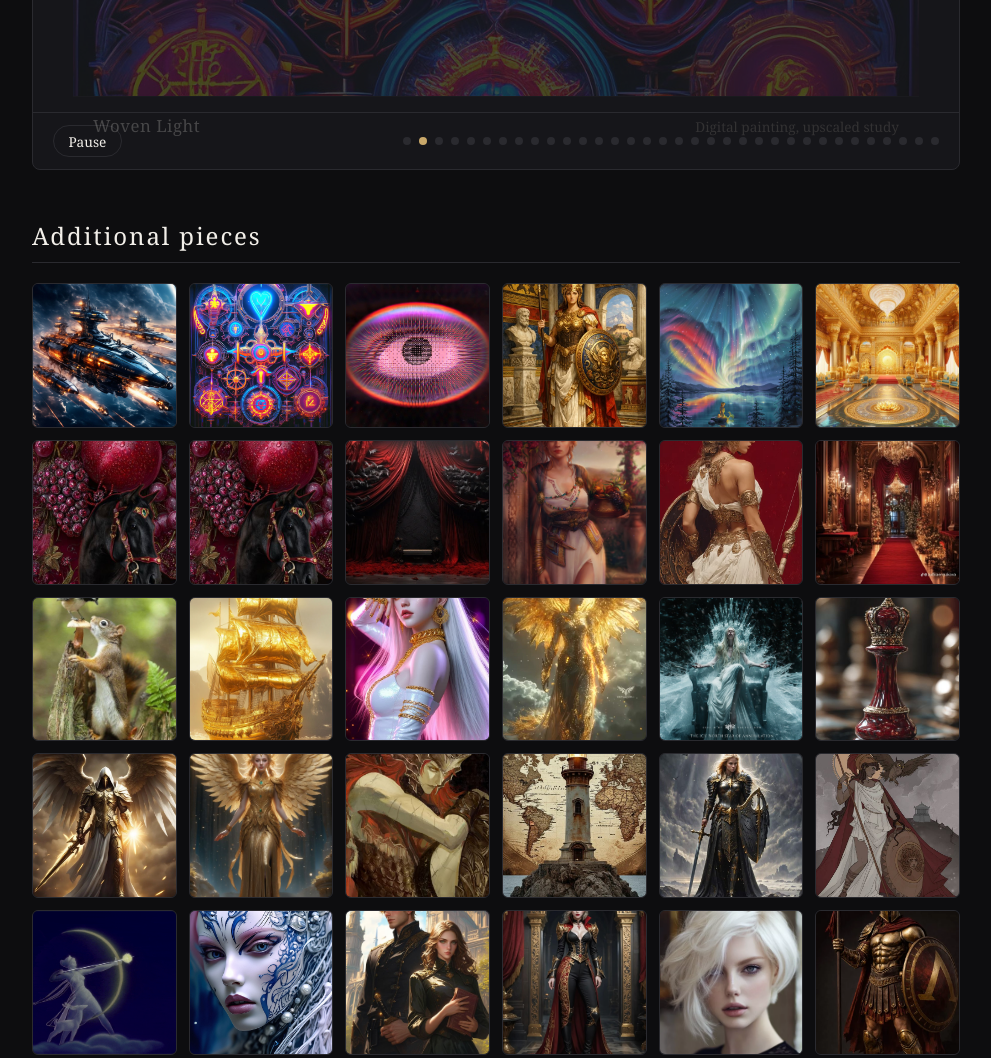
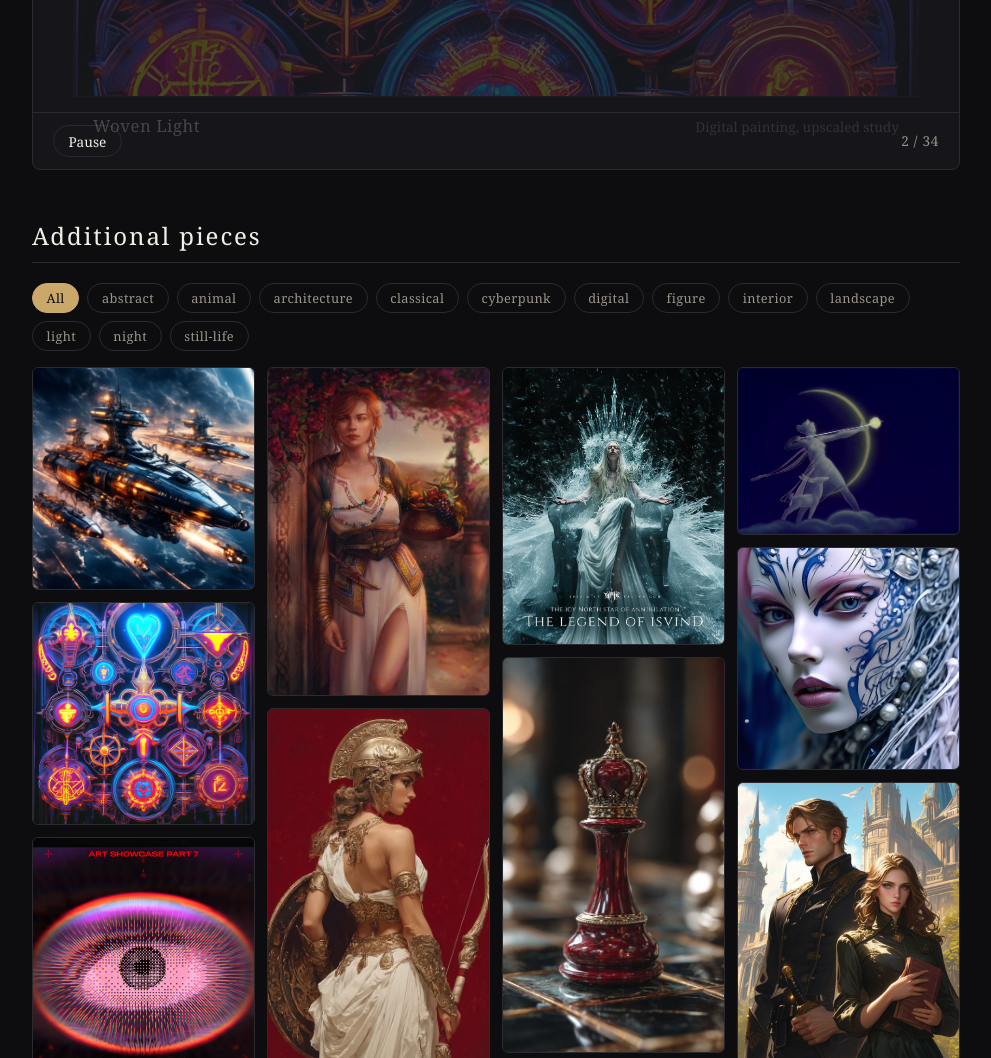
Before and after one commit to AxAxiAxes/urartuhi.com, a plain HTML site: page index.html in a window 1280 px wide. Shown: the part 1760-2818 px from the top of the page, without its empty margins (144-1135 px from the left). Drawn offline with Linux system fonts and the light colour scheme.

Commit message:
Scale gallery UI: masonry grid, tag filtering, scalable slide counter
- Replace the fixed square-crop grid with a Pinterest-style CSS-columns
  masonry layout that preserves each image's natural aspect ratio.
- Add an optional 'tags' field per manifest entry and a generated tag
  filter bar (only shown once at least one entry has tags).
- Past DOT_UI_LIMIT (12) slides, replace the per-slide dot row with a
  plain 'N / total' counter so the slideshow controls stay usable as the
  collection grows; prev/next, keyboard nav, and grid clicks are
  unaffected.
- Tag the 8 pieces with known visual subjects; leave the rest untagged
  (tags is optional and backward compatible).
- Document the scaling approach and its intentional limits (no cookie
  tracking/personalization, no upload backend) in README.

```diff
--- a/index.html
+++ b/index.html
@@ -41,11 +41,13 @@
       <div class="controls">
         <button class="play-pause" id="playPauseBtn" aria-label="Pause slideshow">Pause</button>
         <div class="dots" id="dots" role="tablist" aria-label="Slide selector"></div>
+        <span class="slide-counter" id="slideCounter" hidden></span>
       </div>
     </section>
 
     <section class="gallery-grid" aria-label="All artwork thumbnails">
       <h2>Additional pieces</h2>
+      <div class="tag-filter" id="tagFilter" role="group" aria-label="Filter by tag" hidden></div>
       <div class="grid" id="grid"></div>
     </section>
 
@@ -54,11 +56,14 @@
       <p>
         <strong>An Instant In Eternity</strong> presents <em>The Well Of
         Pure Source, Axpure</em> as the centerpiece of this gallery.
-        Additional slideshow pieces are loaded from
+        Additional pieces are loaded from
         <code>images/manifest.json</code> -- add an image file under
         <code>images/</code> and one matching entry to that manifest to add
         a new piece to the gallery; there is no fixed limit on how many
-        entries it can hold. See the README for the exact format.
+        entries it can hold. The thumbnail grid below is a masonry layout
+        (like Pinterest) that keeps each image's natural proportions, and
+        pieces can be tagged for filtering as the collection grows. See the
+        README for the exact format.
       </p>
     </section>
   </main>
--- a/script.js
+++ b/script.js
@@ -3,7 +3,9 @@
 
   const slidesContainer = document.getElementById("slides");
   const dotsContainer = document.getElementById("dots");
+  const slideCounter = document.getElementById("slideCounter");
   const grid = document.getElementById("grid");
+  const tagFilter = document.getElementById("tagFilter");
   const prevBtn = document.getElementById("prevBtn");
   const nextBtn = document.getElementById("nextBtn");
   const playPauseBtn = document.getElementById("playPauseBtn");
@@ -13,6 +15,10 @@
 
   const AUTO_ADVANCE_MS = 5000;
   const MANIFEST_URL = "images/manifest.json";
+  // Above this many pieces, per-image nav dots stop being usable, so we
+  // switch to a plain "N / total" counter instead. Tag filtering and the
+  // masonry grid have no such limit -- they scale to any collection size.
+  const DOT_UI_LIMIT = 12;
 
   let slides = [];
   let current = 0;
@@ -65,6 +71,15 @@
   }
 
   function buildDots() {
+    if (slides.length > DOT_UI_LIMIT) {
+      // Too many pieces for one dot per slide to stay usable -- show a
+      // simple position counter instead (still fully navigable via the
+      // prev/next arrows, keyboard arrows, and grid thumbnails below).
+      dotsContainer.hidden = true;
+      slideCounter.hidden = false;
+      updateSlideCounter();
+      return;
+    }
     slides.forEach((_slide, index) => {
       const dot = document.createElement("button");
       dot.className = "dot" + (index === 0 ? " active" : "");
@@ -75,10 +90,59 @@
     });
   }
 
+  function updateSlideCounter() {
+    if (!slideCounter.hidden) {
+      slideCounter.textContent = `${current + 1} / ${slides.length}`;
+    }
+  }
+
+  function buildTagFilter(entries) {
+    const tagSet = new Set();
+    entries.forEach((entry) => {
+      (entry.tags || []).forEach((tag) => tagSet.add(String(tag)));
+    });
+    if (tagSet.size === 0) {
+      return;
+    }
+
+    tagFilter.hidden = false;
+
+    function makeButton(label, tag) {
+      const button = document.createElement("button");
+      button.className = "tag-btn" + (tag === null ? " active" : "");
+      button.textContent = label;
+      button.dataset.tag = tag === null ? "" : tag;
+      button.addEventListener("click", () => {
+        tagFilter
+          .querySelectorAll(".tag-btn")
+          .forEach((b) => b.classList.toggle("active", b === button));
+        applyTagFilter(tag);
+      });
+      tagFilter.appendChild(button);
+    }
+
+    makeButton("All", null);
+    Array.from(tagSet)
+      .sort((a, b) => a.localeCompare(b))
+      .forEach((tag) => makeButton(tag, tag));
+  }
+
+  function applyTagFilter(tag) {
+    const thumbs = grid.querySelectorAll(".thumb");
+    thumbs.forEach((thumb) => {
+      const matches = !tag || (thumb.dataset.tags || "").split("|").includes(tag);
+      thumb.hidden = !matches;
+    });
+  }
+
   function buildGrid(entries) {
+    // Masonry layout: each thumbnail keeps the image's natural aspect
+    // ratio (no forced square crop), so the grid scales visually the same
+    // way regardless of whether it holds a handful of pieces or hundreds.
     entries.forEach((entry, index) => {
       const thumb = document.createElement("button");
       thumb.className = "thumb";
+      thumb.dataset.tags = (entry.tags || []).join("|");
       thumb.setAttribute("aria-label", `View ${escapeHtml(entry.title || "artwork")} in slideshow`);
       const img = document.createElement("img");
       img.loading = "lazy";
@@ -92,12 +156,17 @@
 
   function goTo(index, userInitiated) {
     slides[current].classList.remove("active");
-    dotsContainer.children[current].classList.remove("active");
+    if (dotsContainer.children[current]) {
+      dotsContainer.children[current].classList.remove("active");
+    }
 
     current = (index + slides.length) % slides.length;
 
     slides[current].classList.add("active");
-    dotsContainer.children[current].classList.add("active");
+    if (dotsContainer.children[current]) {
+      dotsContainer.children[current].classList.add("active");
+    }
+    updateSlideCounter();
 
     if (userInitiated) {
       restartTimer();
@@ -154,6 +223,7 @@
     slides = Array.from(document.querySelectorAll(".slide"));
 
     buildDots();
+    buildTagFilter(entries);
     buildGrid(entries);
 
     prevBtn.addEventListener("click", prev);
--- a/style.css
+++ b/style.css
@@ -230,6 +230,44 @@ figcaption .meta {
   background: var(--accent);
 }
 
+.slide-counter {
+  color: var(--muted);
+  font-size: 0.85rem;
+  letter-spacing: 0.05em;
+}
+
+/* Tag filter */
+.tag-filter {
+  display: flex;
+  flex-wrap: wrap;
+  gap: 0.5rem;
+  margin: 1rem 0 0;
+}
+
+.tag-btn {
+  background: transparent;
+  border: 1px solid var(--border);
+  color: var(--muted);
+  padding: 0.3rem 0.85rem;
+  border-radius: 999px;
+  cursor: pointer;
+  font-family: inherit;
+  font-size: 0.8rem;
+  letter-spacing: 0.03em;
+}
+
+.tag-btn:hover,
+.tag-btn:focus-visible {
+  border-color: var(--accent);
+  color: var(--ink);
+}
+
+.tag-btn.active {
+  background: var(--accent);
+  border-color: var(--accent);
+  color: var(--bg);
+}
+
 /* Grid of all artwork */
 .gallery-grid {
   margin-top: 3rem;
@@ -244,14 +282,16 @@ figcaption .meta {
 }
 
 .grid {
-  display: grid;
-  grid-template-columns: repeat(auto-fill, minmax(140px, 1fr));
-  gap: 0.75rem;
+  columns: 4 200px;
+  column-gap: 0.75rem;
   margin-top: 1rem;
 }
 
 .thumb {
-  aspect-ratio: 1;
+  display: block;
+  width: 100%;
+  break-inside: avoid;
+  margin-bottom: 0.75rem;
   border-radius: 6px;
   border: 1px solid var(--border);
   cursor: pointer;
@@ -262,10 +302,9 @@ figcaption .meta {
 }
 
 .thumb img {
+  display: block;
   width: 100%;
-  height: 100%;
-  object-fit: cover;
-  display: block;
+  height: auto;
 }
 
 .thumb:hover,
```
Also changed, not shown: README.md, images/manifest.json.
